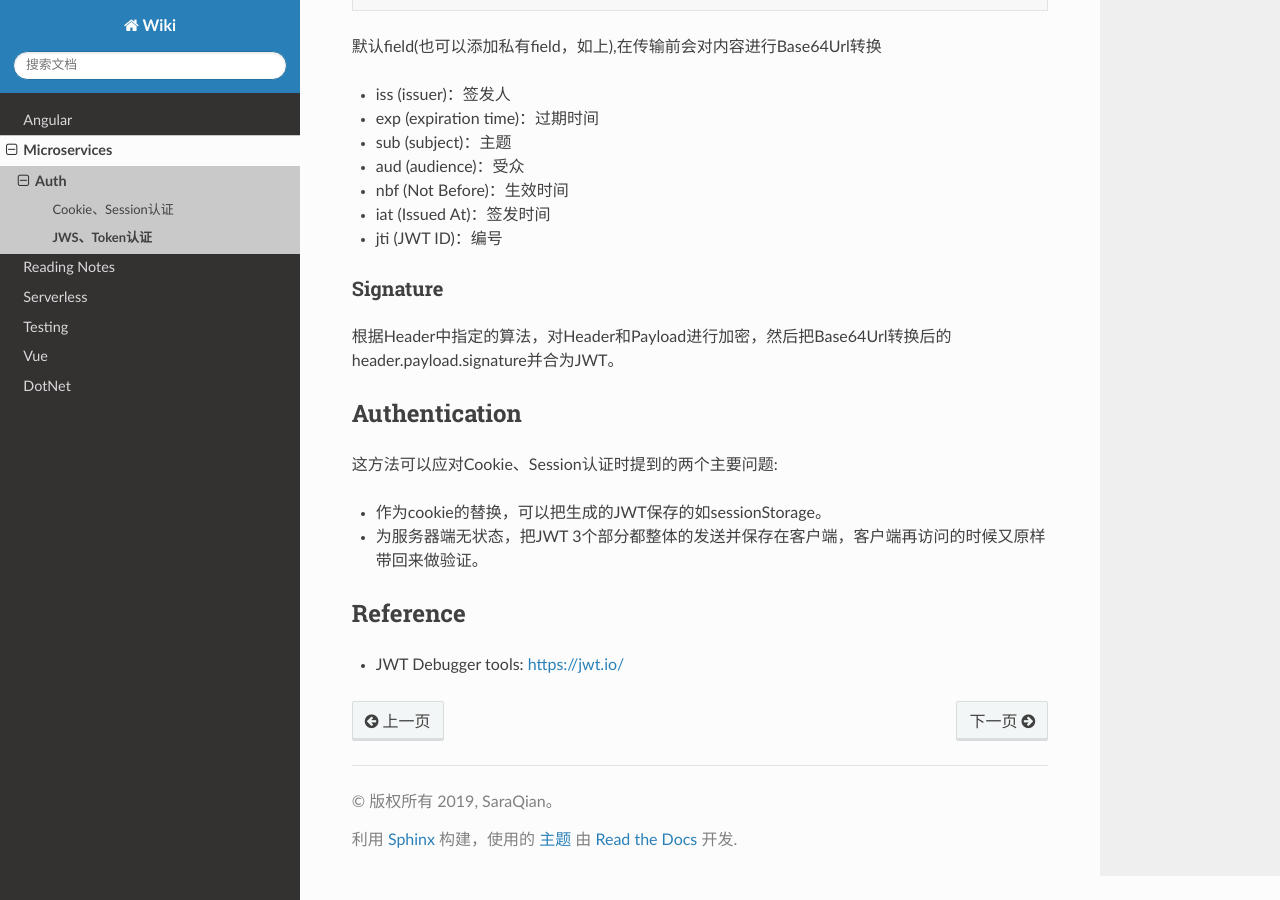
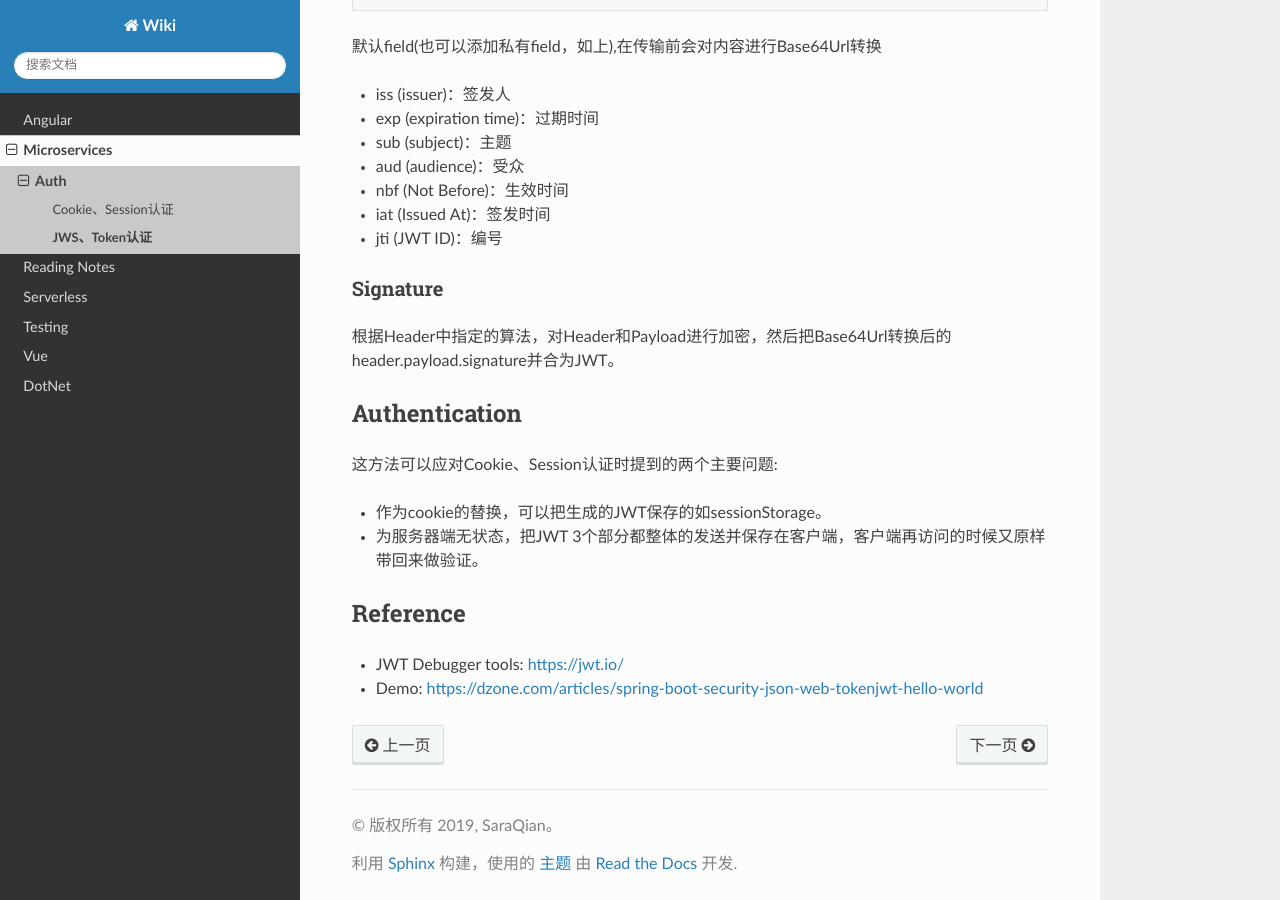
Before and after one commit to abigail830/Sphinx_wiki, a Sphinx documentation site: the page built from source/Microservices/Auth/JWS_token.rst, in a window 1280 px wide and 900 px high, scrolled down 853 px. Built offline with Sphinx 7.4.7 and the Read the Docs theme 2.0.0, drawn with Linux system fonts in a browser that asks for light colours.

Commit message:
Update JWS_token.rst

```diff
--- a/source/Microservices/Auth/JWS_token.rst
+++ b/source/Microservices/Auth/JWS_token.rst
@@ -75,3 +75,6 @@ Reference
 -------------
 
 * JWT Debugger tools: https://jwt.io/
+* Demo: https://dzone.com/articles/spring-boot-security-json-web-tokenjwt-hello-world
+
+.. index:: Authentication
```
